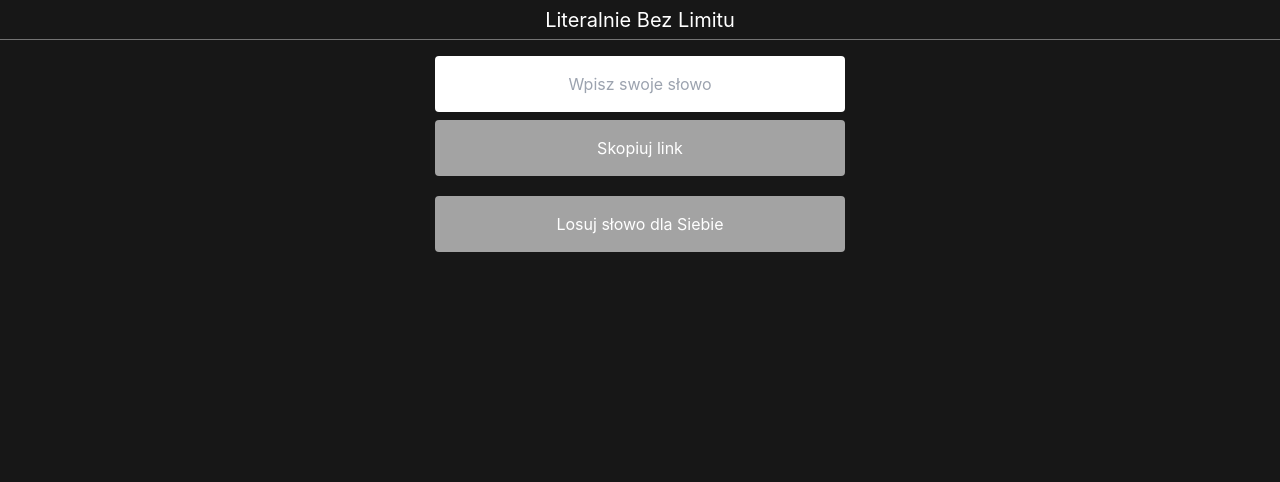
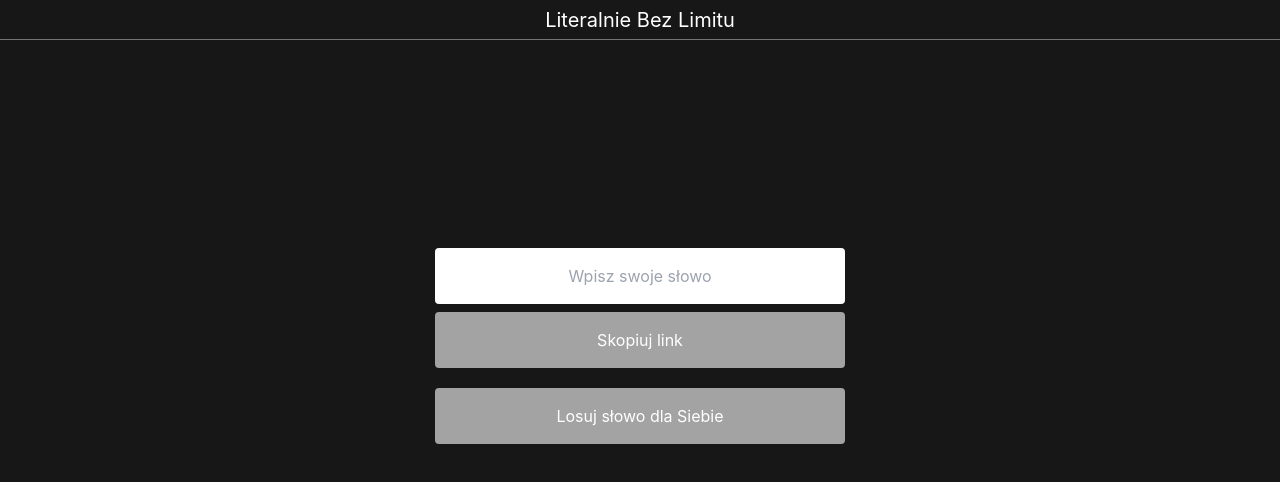
Before and after one commit to jakubmroz13/literalnie-bez-limitu, a Next.js app: page / in a window 1280 px wide. Shown: the top 482 px of the page. Built offline with nearby package versions, Linux system fonts and the light colour scheme.

Commit message:
Updating styling and meta-content

```diff
--- a/pages/index.tsx
+++ b/pages/index.tsx
@@ -38,11 +38,12 @@ const Home: NextPage = () => {
   }
 
   return (
-    <div className="flex flex-col items-center max-w-lg m-auto">
+    <div className="flex flex-col items-center justify-center h-[75vh] max-w-lg m-auto">
       <Head>
         <title>Literalnie bez limitu</title>
-        <meta name="description" content="Zagraj w literalnie na wymyślonych słowach" />
+        <meta name="description" content="Zagraj w Literalnie Bez Limitu. Wylosuj słowo dla siebie lub wymyśl słowo i rzuć wyzwanie znajomemu." />
         <link rel="icon" href="/favicon.ico" />
+        <link rel="shortcut icon" href="/favicon.ico" />
       </Head>
 
       {message ? <Message text={message} setMessage={setMessage} /> : <></>}
```
